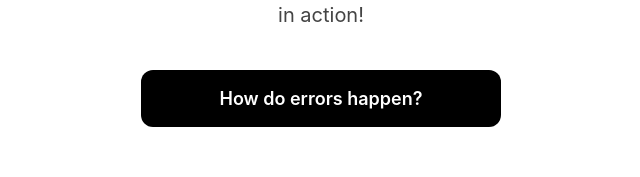
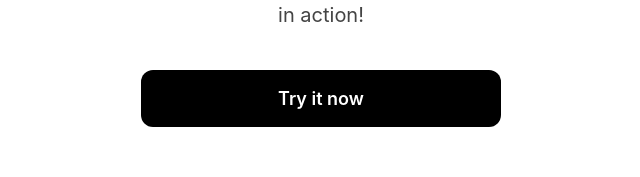
Before and after one commit to jenschristianschroder/demo-kiosk, a React (Vite) app in the folder apps/launcher/: page / in a window 1280 px wide. Shown: the part 469-646 px from the top of the page, without its empty margins (319-959 px from the left). Built offline with nearby package versions, Linux system fonts and the light colour scheme; no server answers.

Commit message:
Update welcome page button text to "Try it now"
Agent-Logs-Url: https://github.com/jenschristianschroder/demo-kiosk/sessions/77e33cf6-dfdb-4f54-ac90-4789fb21f90e

Co-authored-by: jenschristianschroder <24893229+jenschristianschroder@users.noreply.github.com>

```diff
--- a/apps/launcher/src/pages/WelcomeScreen.tsx
+++ b/apps/launcher/src/pages/WelcomeScreen.tsx
@@ -25,7 +25,7 @@ const WelcomeScreen: React.FC = () => {
           onClick={() => navigate('/capabilities')}
           type="button"
         >
-          How do errors happen?
+          Try it now
         </button>
       </div>
 
```
